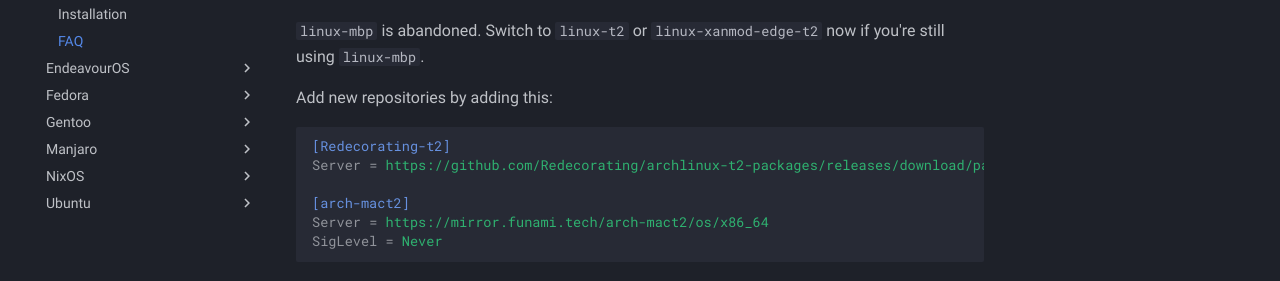
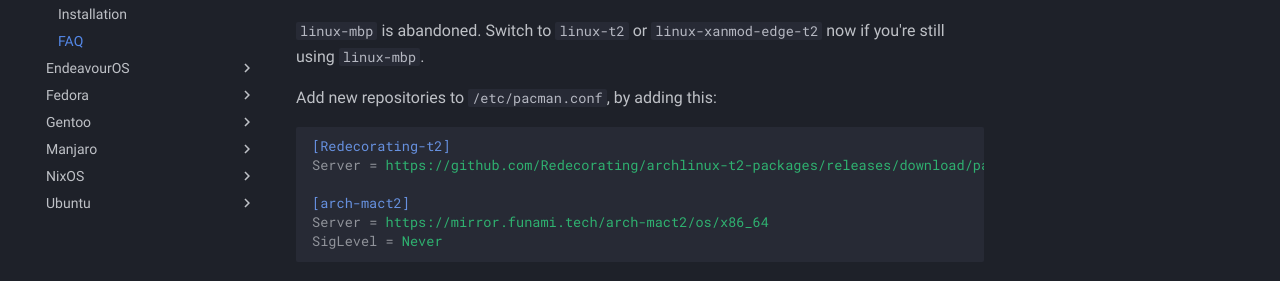
Before and after one commit to t2linux/wiki, an MkDocs documentation site: the page built from docs/distributions/arch/faq.md, in a window 1280 px wide and 1026 px high. Shown: the part 272-553 px from the top of the window. Built offline with MkDocs 1.6.1 and Material for MkDocs 9.7.7, drawn with Linux system fonts in a browser that asks for light colours; comment, search, counter and statistics services are not loaded.

Commit message:
Update faq.md

````diff
--- a/docs/distributions/arch/faq.md
+++ b/docs/distributions/arch/faq.md
@@ -2,7 +2,7 @@
 
 `linux-mbp` is abandoned. Switch to `linux-t2` or `linux-xanmod-edge-t2` now if you're still using `linux-mbp`.
 
-Add new repositories by adding this:
+Add new repositories to `/etc/pacman.conf`, by adding this:
 ```ini
 [Redecorating-t2]
 Server = https://github.com/Redecorating/archlinux-t2-packages/releases/download/packages
````
